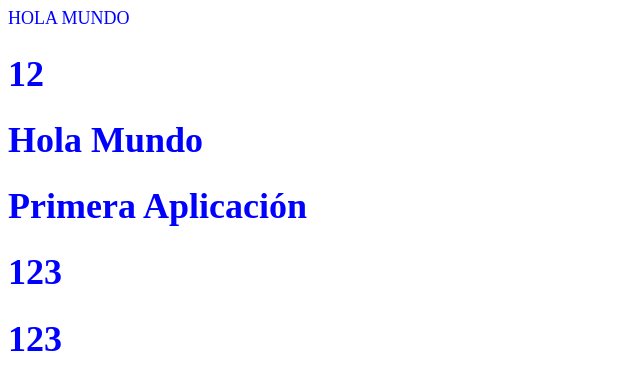
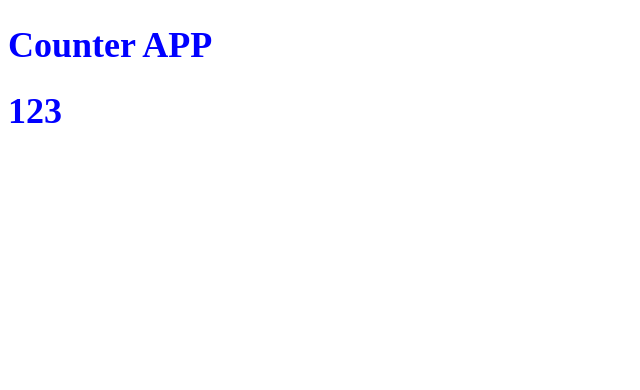
Before and after one commit to danielos35/react, a React (Vite) app in the folder 04_counter-app/: page / in a window 1280 px wide. Shown: the top 390 px of the page, without its empty margins (0-640 px from the left). Built offline with nearby package versions, Linux system fonts and the light colour scheme.

Commit message:
ejercicio - react

```diff
--- /dev/null
+++ b/04_counter-app/src/counterApp.jsx
@@ -0,0 +1,8 @@
+export const CounterApp = ({ value }) => {
+  return (
+    <>
+      <h1>Counter APP</h1>
+      <h1>{value}</h1>
+    </>
+  );
+};
--- a/04_counter-app/src/main.jsx
+++ b/04_counter-app/src/main.jsx
@@ -5,6 +5,7 @@ import ReactDOM from "react-dom/client";
 import { FirstApp } from "./firstApp";
 import { HelloWordApp } from "./helloWord";
 import { Props } from "./props";
+import { CounterApp } from "./counterApp";
 
 //IMPORTAR CSS
 import "./styles.css";
@@ -13,8 +14,6 @@ import "./styles.css";
 ReactDOM.createRoot(document.getElementById("root")).render(
   //   Trabajar en modo estricto.
   <React.StrictMode>
-    <HelloWordApp />
-    <FirstApp />
-    <Props title="123" numeros={123} />
+    <CounterApp value="123" />
   </React.StrictMode>
 );
```
